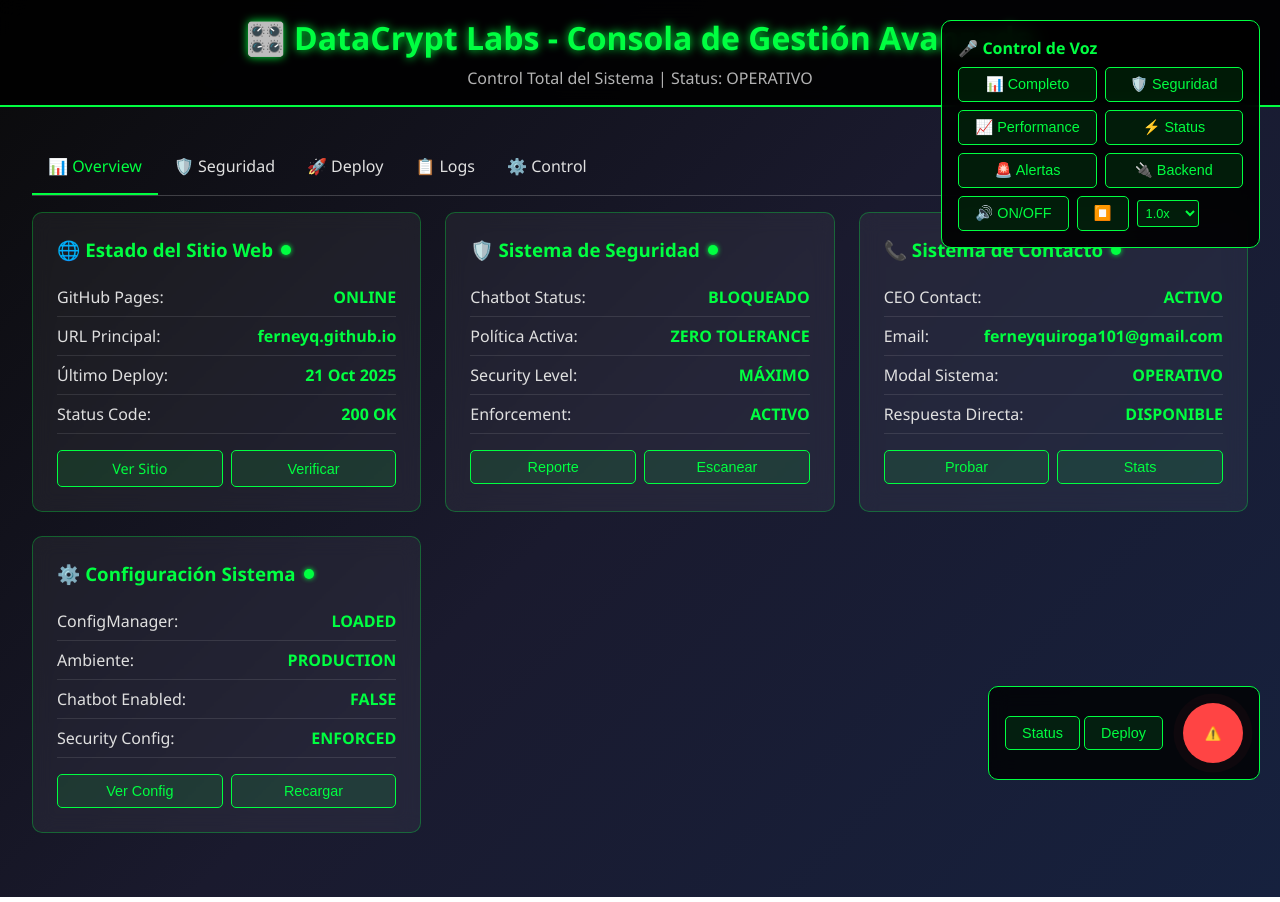
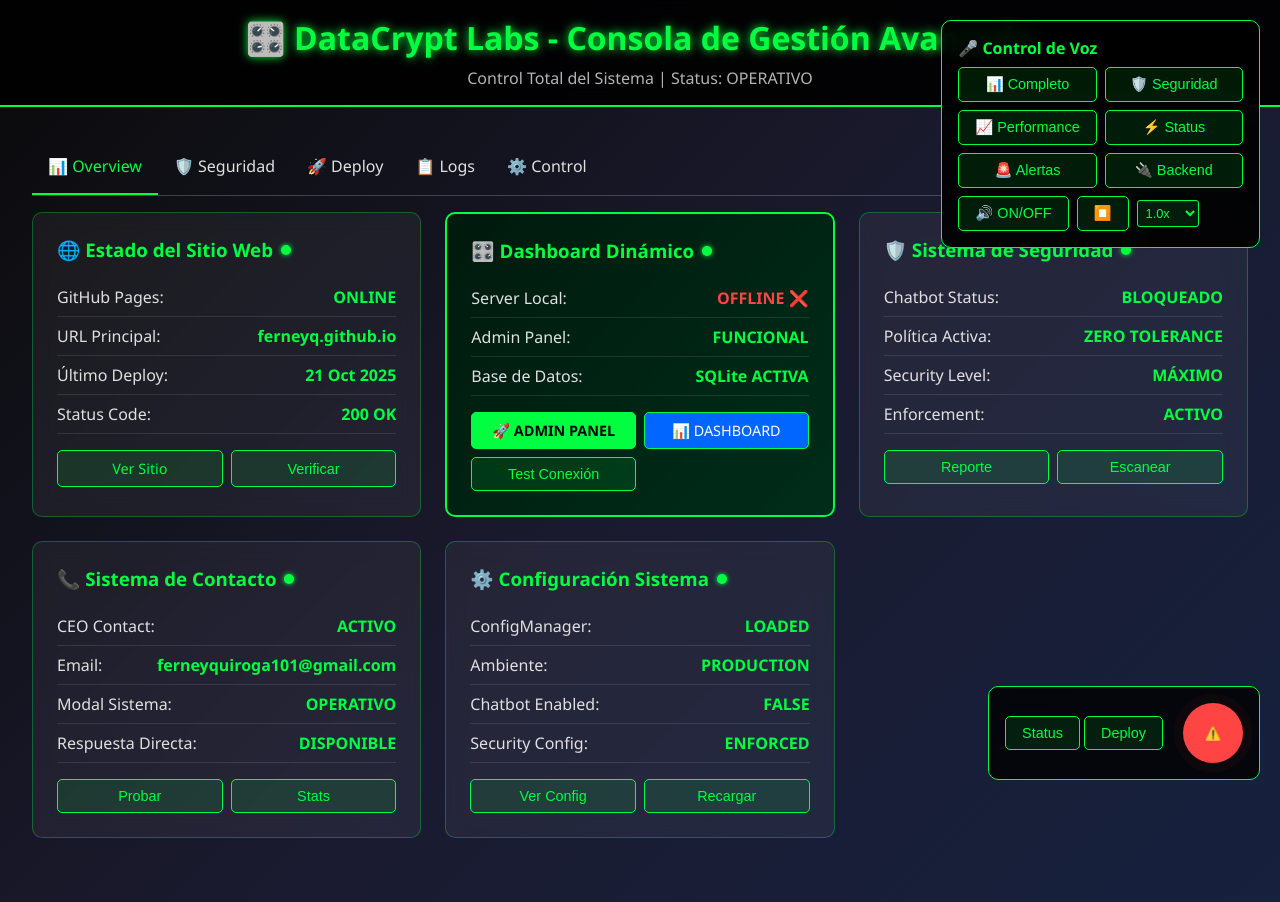
Before and after one commit to FerneyQ/datacrypt-labs-website, a website: page admin/dashboard.html in a window 1280 px wide. Drawn offline with Linux system fonts and the light colour scheme; no server answers.

Commit message:
🎛️ DASHBOARD INTEGRATION: Botón acceso directo a localhost:8000/admin

```diff
--- a/admin/dashboard.html
+++ b/admin/dashboard.html
@@ -249,6 +249,27 @@
                     <div class="action-buttons">
                         <a href="https://ferneyq.github.io/datacrypt-labs-website/" target="_blank" class="btn">Ver Sitio</a>
                         <button class="btn" onclick="checkSiteStatus()">Verificar</button>
+                    </div>
+                </div>
+
+                <div class="panel" style="border: 2px solid #00ff41; background: linear-gradient(135deg, #001a0d, #002d1a);">
+                    <h3>🎛️ Dashboard Dinámico <span class="status-indicator status-online"></span></h3>
+                    <div class="metric">
+                        <span>Server Local:</span>
+                        <span class="metric-value" id="localServerStatus">CHECKING...</span>
+                    </div>
+                    <div class="metric">
+                        <span>Admin Panel:</span>
+                        <span class="metric-value">FUNCIONAL</span>
+                    </div>
+                    <div class="metric">
+                        <span>Base de Datos:</span>
+                        <span class="metric-value">SQLite ACTIVA</span>
+                    </div>
+                    <div class="action-buttons">
+                        <a href="http://localhost:8000/admin" target="_blank" class="btn" style="background: #00ff41; color: #000; font-weight: bold;">🚀 ADMIN PANEL</a>
+                        <a href="http://localhost:8000/admin/dashboard" target="_blank" class="btn" style="background: #0066ff; color: white;">📊 DASHBOARD</a>
+                        <button class="btn" onclick="checkLocalServer()">Test Conexión</button>
                     </div>
                 </div>
 
@@ -561,6 +582,42 @@
             } catch (error) {
                 addLog(`❌ Error verificando sitio: ${error.message}`, 'error');
                 updateMetric('System Status:', 'Offline');
+            }
+        }
+
+        async function checkLocalServer() {
+            addLog('🔍 Verificando servidor local...', 'info');
+            const statusElement = document.getElementById('localServerStatus');
+
+            try {
+                statusElement.textContent = 'CONNECTING...';
+                statusElement.style.color = '#ffaa00';
+
+                const response = await fetch('http://localhost:8000/health', {
+                    method: 'GET',
+                    timeout: 5000
+                });
+
+                if (response.ok) {
+                    const data = await response.json();
+                    statusElement.textContent = 'ONLINE ✅';
+                    statusElement.style.color = '#00ff41';
+
+                    addLog('✅ Servidor local ONLINE', 'success');
+                    addLog(`📊 Status: ${data.status}`, 'info');
+                    addLog(`🚀 Admin panel disponible en localhost:8000/admin`, 'success');
+                    addLog(`📊 Dashboard disponible en localhost:8000/admin/dashboard`, 'success');
+                } else {
+                    throw new Error(`HTTP ${response.status}`);
+                }
+
+            } catch (error) {
+                statusElement.textContent = 'OFFLINE ❌';
+                statusElement.style.color = '#ff4444';
+
+                addLog('❌ Servidor local no disponible', 'error');
+                addLog('💡 Inicia el servidor con: uvicorn backend.main:app --host 0.0.0.0 --port 8000', 'info');
+                addLog(`📋 Error: ${error.message}`, 'warning');
             }
         }
 
@@ -1045,6 +1102,9 @@
             addLog('🎛️ Consola de gestión iniciada', 'success');
             addLog('🌐 Conectando a backend Python...', 'info');
 
+            // Verificar servidor local inmediatamente
+            setTimeout(() => checkLocalServer(), 1000);
+
             // Inicializar sistema de voz
             initVoiceSystem();
 
```
